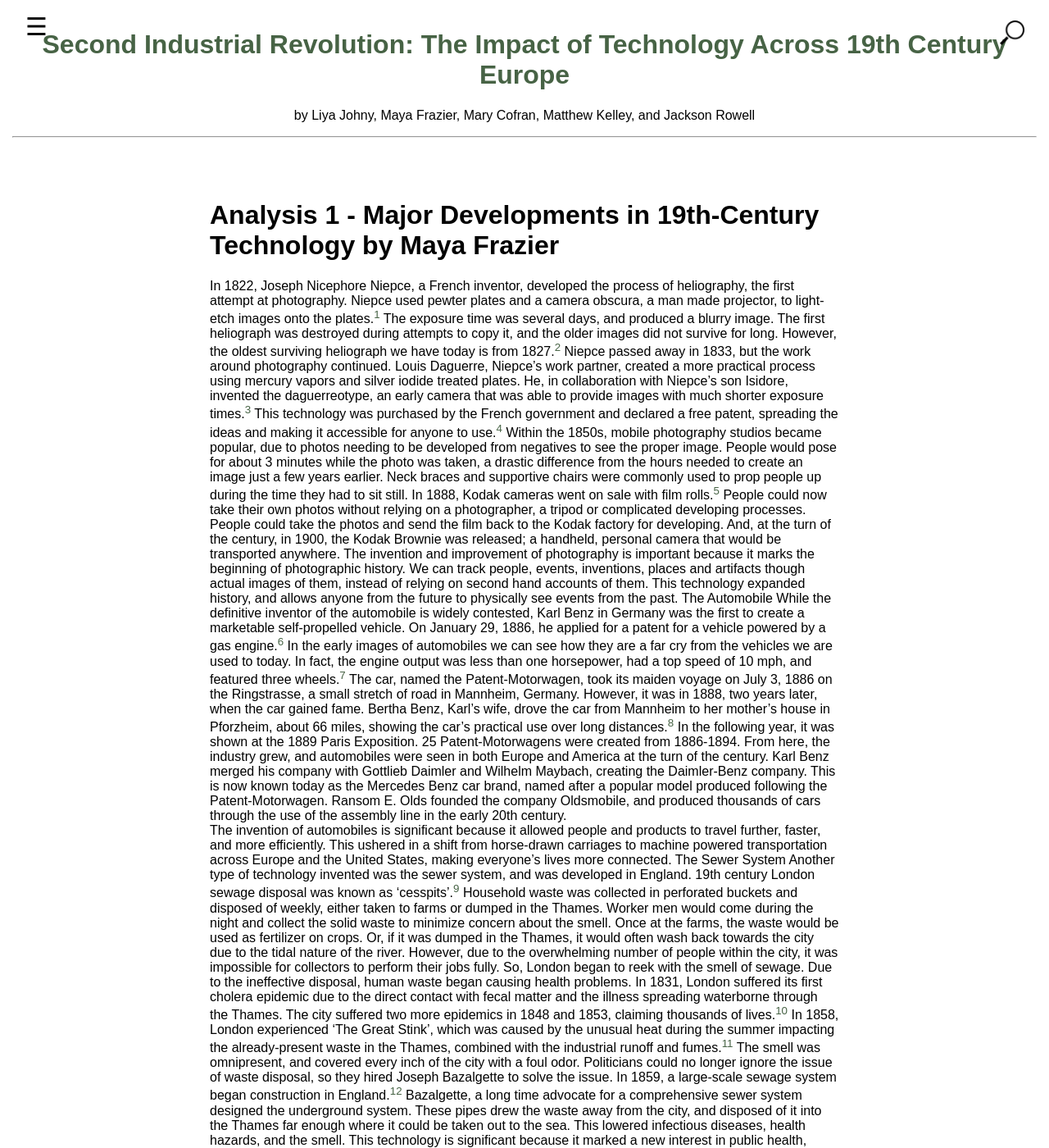
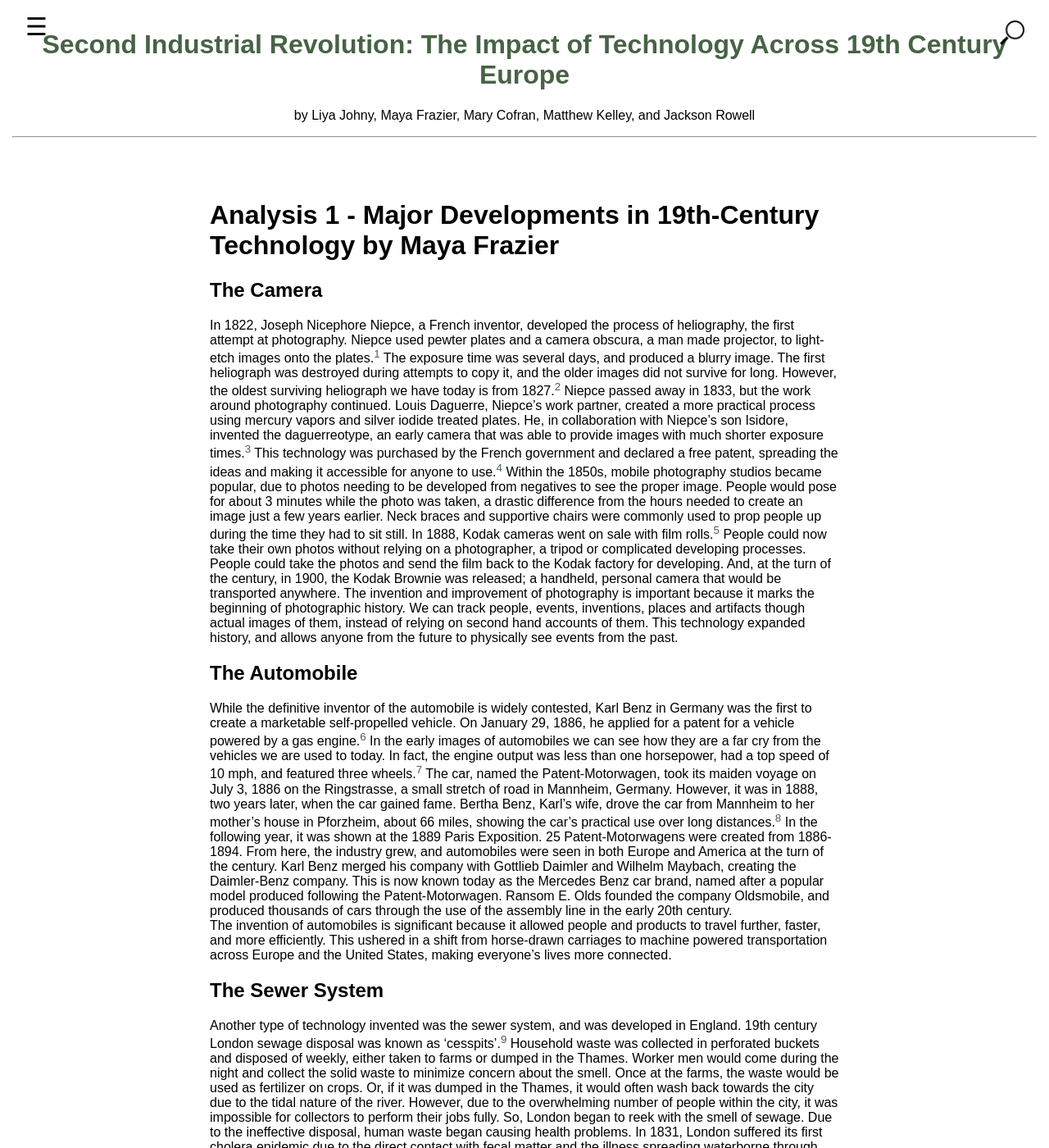
Before and after one commit to Kelley-Matthew/EUH3205, a Jekyll site: the page built from 002_analysis.md, in a window 1280 px wide and 1400 px high. Shown: the whole window at 82% size. Built offline with Jekyll 4.4.1, drawn with Linux system fonts in a browser that asks for light colours.

Commit message:
Update 002_analysis.md

```diff
--- a/002_analysis.md
+++ b/002_analysis.md
@@ -6,16 +6,19 @@ number: 2
 
 # Analysis 1 - Major Developments in 19th-Century Technology by Maya Frazier
 
+## The Camera
 In 1822, Joseph Nicephore Niepce, a French inventor,  developed the process of heliography, the first attempt at photography. Niepce used pewter plates and a camera obscura, a man made projector, to light-etch images onto the plates.[^1] The exposure time was several days, and produced a blurry image. The first heliograph was destroyed during attempts to copy it, and the older images did not survive for long. However, the oldest surviving heliograph we have today is from 1827.[^2] Niepce passed away in 1833, but the work around photography continued. Louis Daguerre, Niepce’s work partner, created a more practical process using mercury vapors and silver iodide treated plates. He, in collaboration with Niepce’s son Isidore, invented the daguerreotype, an early camera that was able to provide images with much shorter exposure times.[^3] This technology was purchased by the French government and declared a free patent, spreading the ideas and making it accessible for anyone to use.[^4]
 	Within the 1850s, mobile photography studios became popular, due to photos needing to be developed from negatives to see the proper image. People would pose for about 3 minutes while the photo was taken, a drastic difference from the hours needed to create an image just a few years earlier. Neck braces and supportive chairs were commonly used to prop people up during the time they had to sit still.
 	In 1888, Kodak cameras went on sale with film rolls.[^5] People could now take their own photos without relying on a photographer, a tripod or complicated developing processes. People could take the photos and send the film back to the Kodak factory for developing. And, at the turn of the century, in 1900, the Kodak Brownie was released; a handheld, personal camera that would be transported anywhere.
 	The invention and improvement of photography is important because it marks the beginning of photographic history. We can track people, events, inventions, places and artifacts though actual images of them, instead of relying on second hand accounts of them. This technology expanded history, and allows anyone from the future to physically see events from the past.
-The Automobile
+
+## The Automobile
 While the definitive inventor of the automobile is widely contested, Karl Benz in Germany was the first to create a marketable self-propelled vehicle. On January 29, 1886, he applied for a patent for a vehicle powered by a gas engine.[^6] In the early images of automobiles we can see how they are a far cry from the vehicles we are used to today. In fact, the engine output was less than one horsepower, had a top speed of 10 mph, and featured three wheels.[^7]
 The car, named the Patent-Motorwagen, took its maiden voyage on July 3, 1886 on the Ringstrasse, a small stretch of road in Mannheim, Germany. However, it was in 1888, two years later, when the car gained fame. Bertha Benz, Karl’s wife, drove the car from Mannheim to  her mother’s house in Pforzheim, about 66 miles, showing the car’s practical use over long distances.[^8] In the following year, it was shown at the 1889 Paris Exposition. 25 Patent-Motorwagens were created from 1886-1894.
   From here, the industry grew, and automobiles were seen in both Europe and America at the turn of the century. Karl Benz merged his company with Gottlieb Daimler and Wilhelm Maybach, creating the Daimler-Benz company. This is now known today as the Mercedes Benz car brand, named after a popular model produced following the Patent-Motorwagen. Ransom E. Olds founded the company Oldsmobile, and produced thousands of cars through the use of the assembly line in the early 20th century.
 The invention of automobiles is significant because it allowed people and products to travel further, faster, and more efficiently. This ushered in a shift from horse-drawn carriages to machine powered transportation across Europe and the United States, making everyone’s lives more connected.
-The Sewer System
+
+## The Sewer System
 Another type of technology invented was the sewer system, and was developed in England. 19th century London sewage disposal was known as ‘cesspits’.[^9] Household waste was collected in perforated buckets and disposed of weekly, either taken to farms or dumped in the Thames. Worker men would come during the night and collect the solid waste to minimize concern about the smell. Once at the farms, the waste would be used as fertilizer on crops. Or, if it was dumped in the Thames, it would often wash back towards the city due to the tidal nature of the river. However, due to the overwhelming number of people within the city, it was impossible for collectors to perform their jobs fully. So, London began to reek with the smell of sewage.
 Due to the ineffective disposal, human waste began causing health problems. In 1831, London suffered its first cholera epidemic due to the direct contact with fecal matter and the illness spreading waterborne through the Thames. The city suffered two more epidemics in 1848 and 1853, claiming thousands of lives.[^10]
 In 1858, London experienced ‘The Great Stink’, which was caused by the unusual heat during the summer impacting the already-present waste in the Thames, combined with the industrial runoff and fumes.[^11] The smell was omnipresent, and covered every inch of the city with a foul odor. Politicians could no longer ignore the issue of waste disposal, so they hired Joseph Bazalgette to solve the issue.
```
